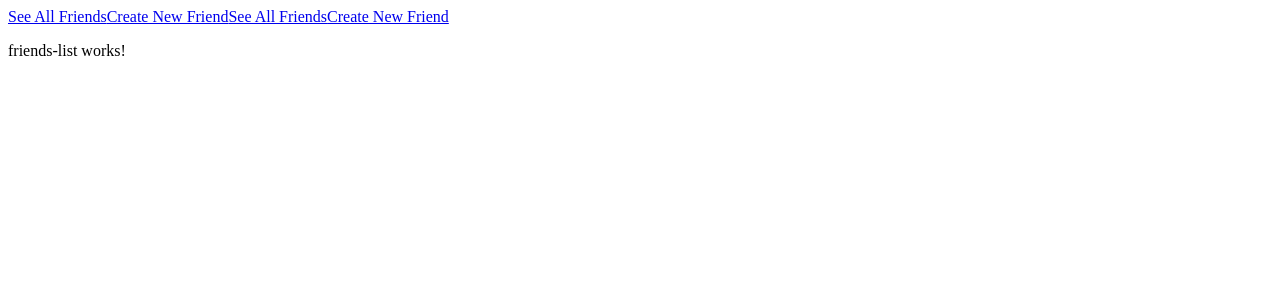
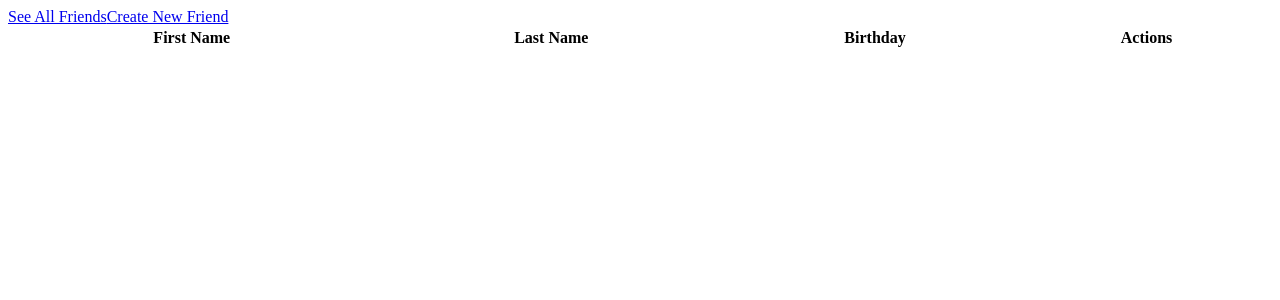
Before and after one commit to anishaz/friends, an Angular app in the folder public/: page /friends in a window 1280 px wide. Shown: the top 300 px of the page. Built offline with nearby package versions, Linux system fonts and the light colour scheme.

Commit message:
Updated html pages for friends-list component and main app component

```diff
--- a/public/src/app/app.component.html
+++ b/public/src/app/app.component.html
@@ -1 +1 @@
-<app-friends></app-friends>
+<router-outlet></router-outlet>
--- a/public/src/app/friends/friends-list/friends-list.component.html
+++ b/public/src/app/friends/friends-list/friends-list.component.html
@@ -1,3 +1,16 @@
-<p>
-  friends-list works!
-</p>
+<table style="width:100%">
+  <tr>
+    <th>First Name</th>
+    <th>Last Name</th>
+    <th>Birthday</th>
+    <th>Actions</th>
+  </tr>
+  <tr *ngFor="let friend of friends">
+		<td>{{friend.first_name}}</td>
+		<td>{{friend.last_name}}</td>
+		<td>{{friend.birthday | date: 'mediumDate'}}</td>
+		<td><button>Delete</button>
+		<a [routerLink]="[friend._id ]">Show</a>
+		<a [routerLink]="['edit', friend._id ]">Edit</a></td>
+	</tr>
+</table>
```
